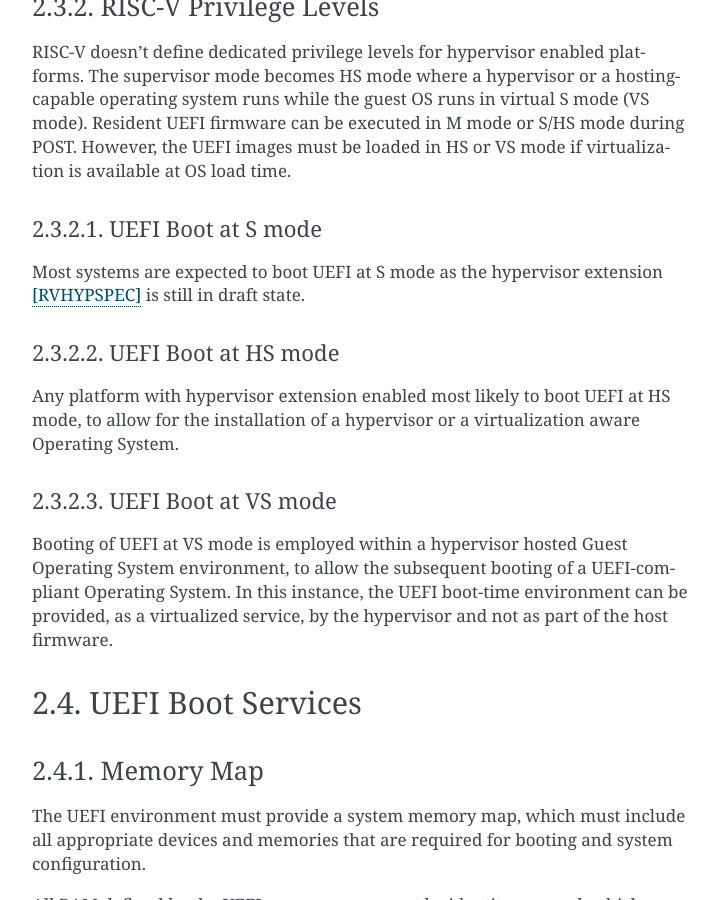
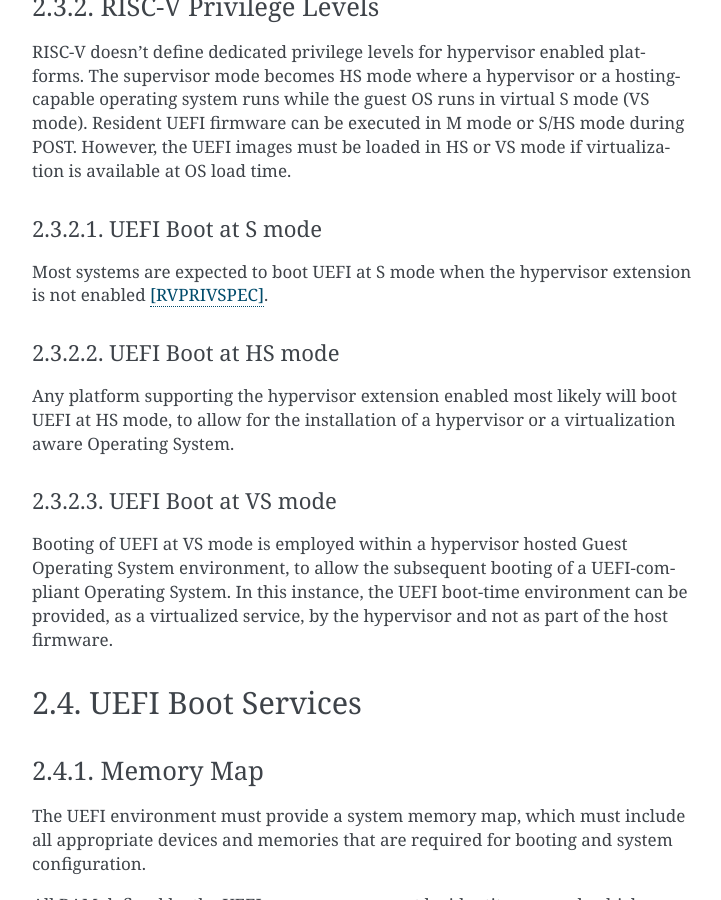
Before and after one commit to ARM-software/ebbr, a Sphinx documentation site: the page built from source/chapter2-uefi.rst, in a window 1280 px wide and 900 px high, scrolled down 5365 px. Shown: the whole window, without its empty margins (388-1109 px from the left). Built offline with Sphinx 7.4.7, drawn with Linux system fonts in a browser that asks for light colours.

Commit message:
Refresh reference for RISC-V hypervisor extension
The RISC-V Hypervisor Extension is now defined as part of RISC-V Privileged
Architecture specification. Update EBBR accordingly.

Fixes: #100
Signed-off-by: Vincent Stehlé <vincent.stehle@arm.com>
Cc: Heinrich Schuchardt <heinrich.schuchardt@canonical.com>

```diff
--- a/source/chapter2-uefi.rst
+++ b/source/chapter2-uefi.rst
@@ -248,13 +248,13 @@ is available at OS load time.
 UEFI Boot at S mode
 ^^^^^^^^^^^^^^^^^^^
 
-Most systems are expected to boot UEFI at S mode as the hypervisor extension
-[RVHYPSPEC]_ is still in draft state.
+Most systems are expected to boot UEFI at S mode when the hypervisor extension
+is not enabled [RVPRIVSPEC]_.
 
 UEFI Boot at HS mode
 ^^^^^^^^^^^^^^^^^^^^
 
-Any platform with hypervisor extension enabled most likely to boot UEFI at HS mode,
+Any platform supporting the hypervisor extension enabled most likely will boot UEFI at HS mode,
 to allow for the installation of a hypervisor or a virtualization aware Operating System.
 
 UEFI Boot at VS mode
--- a/source/references.rst
+++ b/source/references.rst
@@ -35,6 +35,8 @@
 .. [RVSBISPEC] `RISC-V Supervisor Binary Interface specification
    <https://github.com/riscv-non-isa/riscv-sbi-doc>`_
 
-.. [RVHYPSPEC] `RISC-V ISA Hypervisor extension <https://github.com/riscv/riscv-isa-manual/blob/master/src/hypervisor.tex>`_
+.. [RVPRIVSPEC] `The RISC-V Instruction Set Manual Volume II: Privileged Architecture
+   <https://github.com/riscv/riscv-isa-manual/releases/download/Priv-v1.12/riscv-privileged-20211203.pdf>`_,
+   Version 20211203
 
 .. [RVUEFI] `RISC-V UEFI Protocol Specification <https://github.com/riscv-non-isa/riscv-uefi/releases/download/1.0.0/RISCV_UEFI_PROTOCOL-spec.pdf>`_
```
